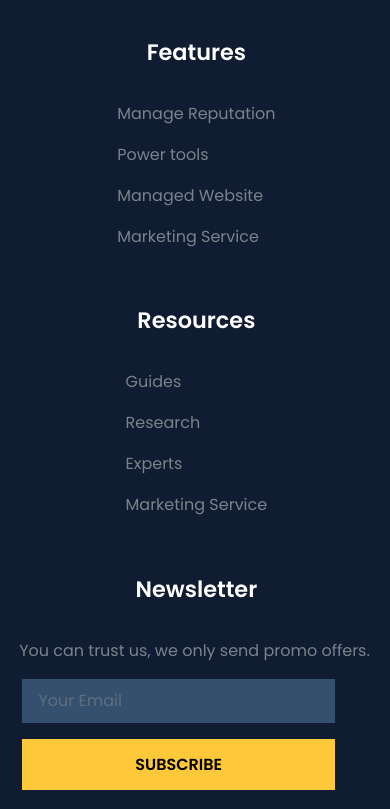
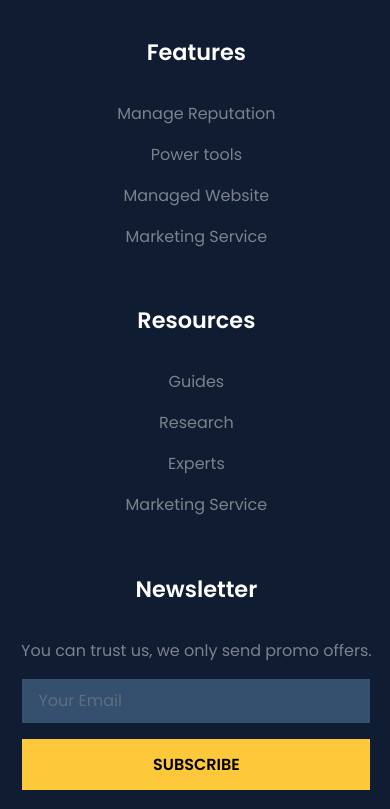
Before and after one commit to iyubrajpoudel/education-portal, a plain HTML site: page index.html in a window 390 px wide. Shown: the part 8295-9104 px from the top of the page. Drawn offline with Linux system fonts and the light colour scheme.

Commit message:
Responsive footer fixing..

```diff
--- a/css/style.css
+++ b/css/style.css
@@ -857,6 +857,19 @@ footer {
         text-align: center;
     }
 
+    .footer-links-list {
+        text-align: center;
+    }
+
+    .footer-column.col-e p {
+        text-align: center;
+    }
+
+    .footer-column.col-e .form-wrapper {
+        max-width: 100%;
+    }
+
+
     #newsletterForm .row {
         flex-direction: column;
         gap: 1rem;
```
